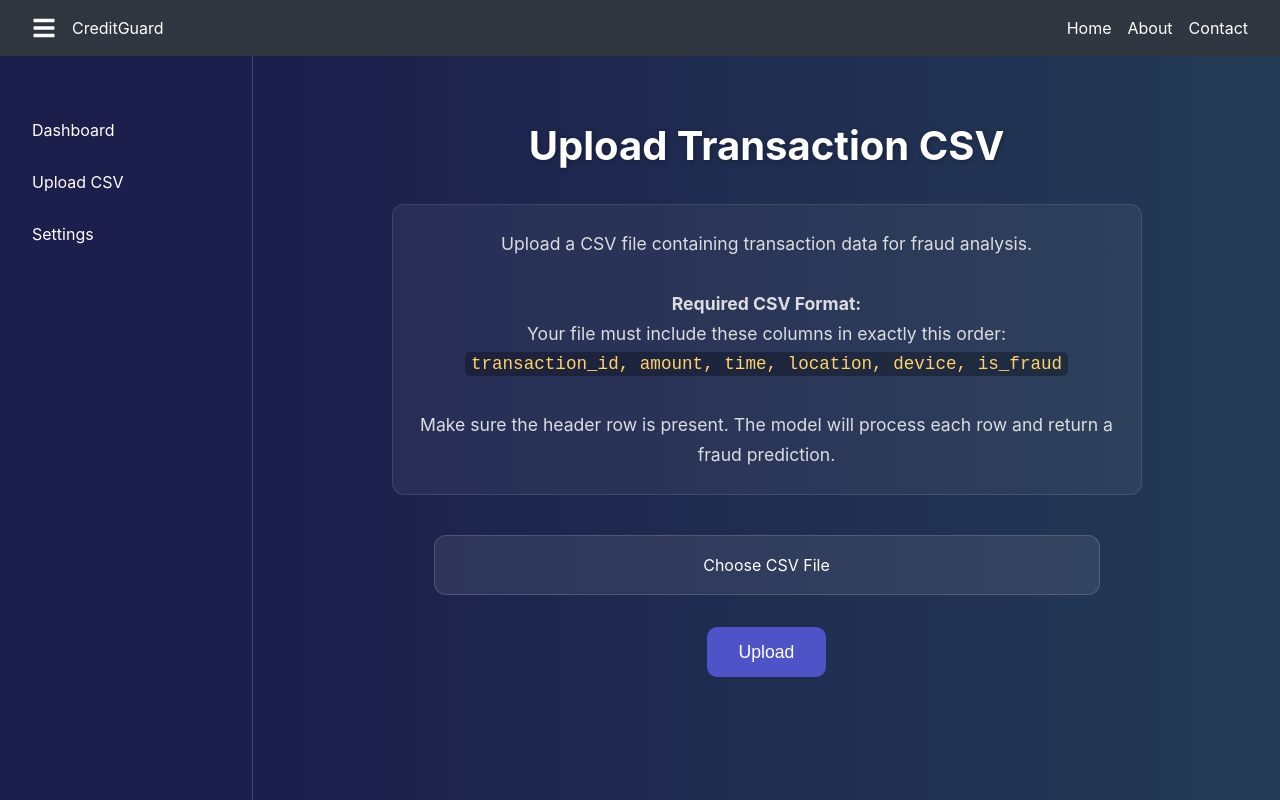
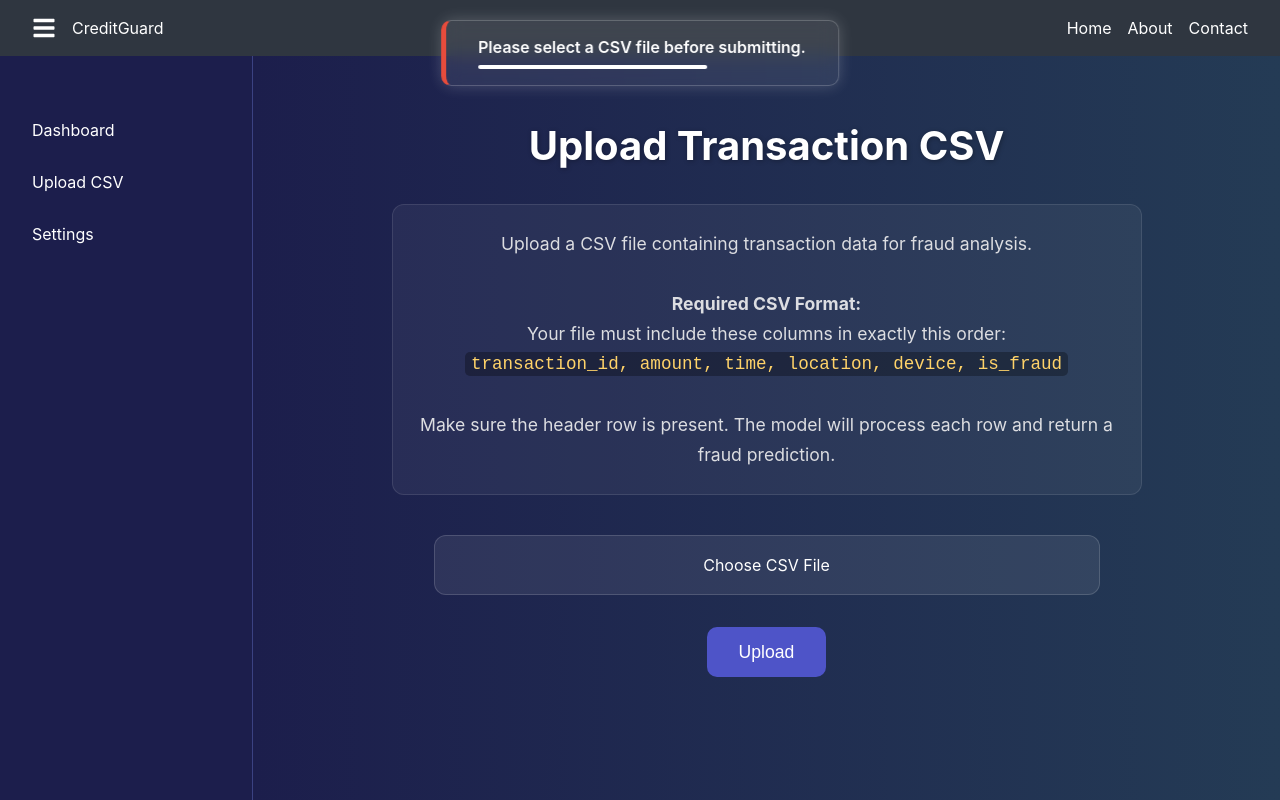
Before and after one commit to ManilShangle/CreditGaurd, a React (Create React App) app in the folder frontend/: page /upload in a window 1280 px wide. Both pictures are taken after a click on the button "Upload". Shown: the top 800 px of the page. Built offline with nearby package versions, Linux system fonts and the light colour scheme.

Commit message:
Added FlashMessage Component

```diff
--- /dev/null
+++ b/frontend/src/components/FlashMessage/FlashMessage.css
@@ -0,0 +1,45 @@
+.flash-message {
+  position: fixed;
+  top: 20px;
+  left: 50%;
+  transform: translateX(-50%);
+  background: rgba(255, 255, 255, 0.08);
+  border: 1px solid rgba(255, 255, 255, 0.2);
+  backdrop-filter: blur(10px);
+  color: white;
+  padding: 1rem 2rem;
+  border-radius: 10px;
+  box-shadow: 0 0 15px rgba(255, 255, 255, 0.2);
+  z-index: 1000;
+  width: auto;
+  max-width: 80%;
+  font-weight: 600;
+  text-align: center;
+  overflow: hidden;
+}
+
+.flash-message.success {
+  border-left: 5px solid #2ecc71;
+}
+
+.flash-message.error {
+  border-left: 5px solid #e74c3c;
+}
+
+.timer-bar {
+  height: 4px;
+  background: white;
+  width: 0%;
+  animation: fillTimer 4s linear forwards;
+  margin-top: 0.5rem;
+  border-radius: 4px;
+}
+
+@keyframes fillTimer {
+  from {
+    width: 0%;
+  }
+  to {
+    width: 100%;
+  }
+}
--- /dev/null
+++ b/frontend/src/components/FlashMessage/FlashMessage.jsx
@@ -0,0 +1,20 @@
+import React, { useEffect } from 'react';
+import './FlashMessage.css';
+
+const FlashMessage = ({ message, type, onClose }) => {
+  useEffect(() => {
+    const timer = setTimeout(() => {
+      onClose();
+    }, 4000);
+    return () => clearTimeout(timer);
+  }, [onClose]);
+
+  return (
+    <div className={`flash-message ${type}`}>
+      <span>{message}</span>
+      <div className="timer-bar" />
+    </div>
+  );
+};
+
+export default FlashMessage;
--- a/frontend/src/pages/UploadData/UploadData.css
+++ b/frontend/src/pages/UploadData/UploadData.css
@@ -67,6 +67,12 @@
   display: none;
 }
 
+.selected-file {
+  color: #dcdde1;
+  font-size: 0.95rem;
+  margin-top: 0.5rem;
+}
+
 .upload-button {
   background-color: #4e54c8;
   color: #fff;
--- a/frontend/src/pages/UploadData/UploadData.jsx
+++ b/frontend/src/pages/UploadData/UploadData.jsx
@@ -1,17 +1,34 @@
-import React, { useState } from 'react';
+import React, { useState, useEffect } from 'react';
 import './UploadData.css';
+import FlashMessage from '../../components/FlashMessage/FlashMessage.jsx';
 
 const UploadPage = () => {
   const [file, setFile] = useState(null);
+  const [flash, setFlash] = useState({ message: '', type: '' });
+
+  useEffect(() => {
+    const savedFileName = localStorage.getItem('uploadedFileName');
+    if (savedFileName) {
+      setFile({ name: savedFileName });
+    }
+  }, []);
+
+  const showFlash = (message, type = 'success') => {
+    setFlash({ message, type });
+  };
 
   const handleFileChange = (e) => {
-    setFile(e.target.files[0]);
+    const selected = e.target.files[0];
+    if (selected) {
+      setFile(selected);
+      localStorage.setItem('uploadedFileName', selected.name);
+    }
   };
 
   const handleSubmit = (e) => {
     e.preventDefault();
     if (!file) {
-      alert("Please select a CSV file before submitting.");
+      showFlash('Please select a CSV file before submitting.', 'error');
       return;
     }
 
@@ -25,16 +42,23 @@ const UploadPage = () => {
       .then(res => res.json())
       .then(data => {
         console.log(data);
-        alert("File uploaded successfully!");
+        showFlash('File uploaded successfully!', 'success');
       })
       .catch(err => {
         console.error(err);
-        alert("An error occurred while uploading the file.");
+        showFlash('An error occurred while uploading the file.', 'error');
       });
   };
 
   return (
     <div className="upload-page">
+      {flash.message && (
+        <FlashMessage
+          message={flash.message}
+          type={flash.type}
+          onClose={() => setFlash({ message: '', type: '' })}
+        />
+      )}
       <h2 className="upload-title">Upload Transaction CSV</h2>
       <p className="upload-instructions">
         Upload a CSV file containing transaction data for fraud analysis.
@@ -53,6 +77,13 @@ const UploadPage = () => {
           Choose CSV File
           <input type="file" accept=".csv" onChange={handleFileChange} />
         </label>
+
+        {file && (
+          <p className="selected-file">
+            Selected File: <code>{file.name}</code>
+          </p>
+        )}
+
         <button className="upload-button" type="submit">Upload</button>
       </form>
     </div>
```
